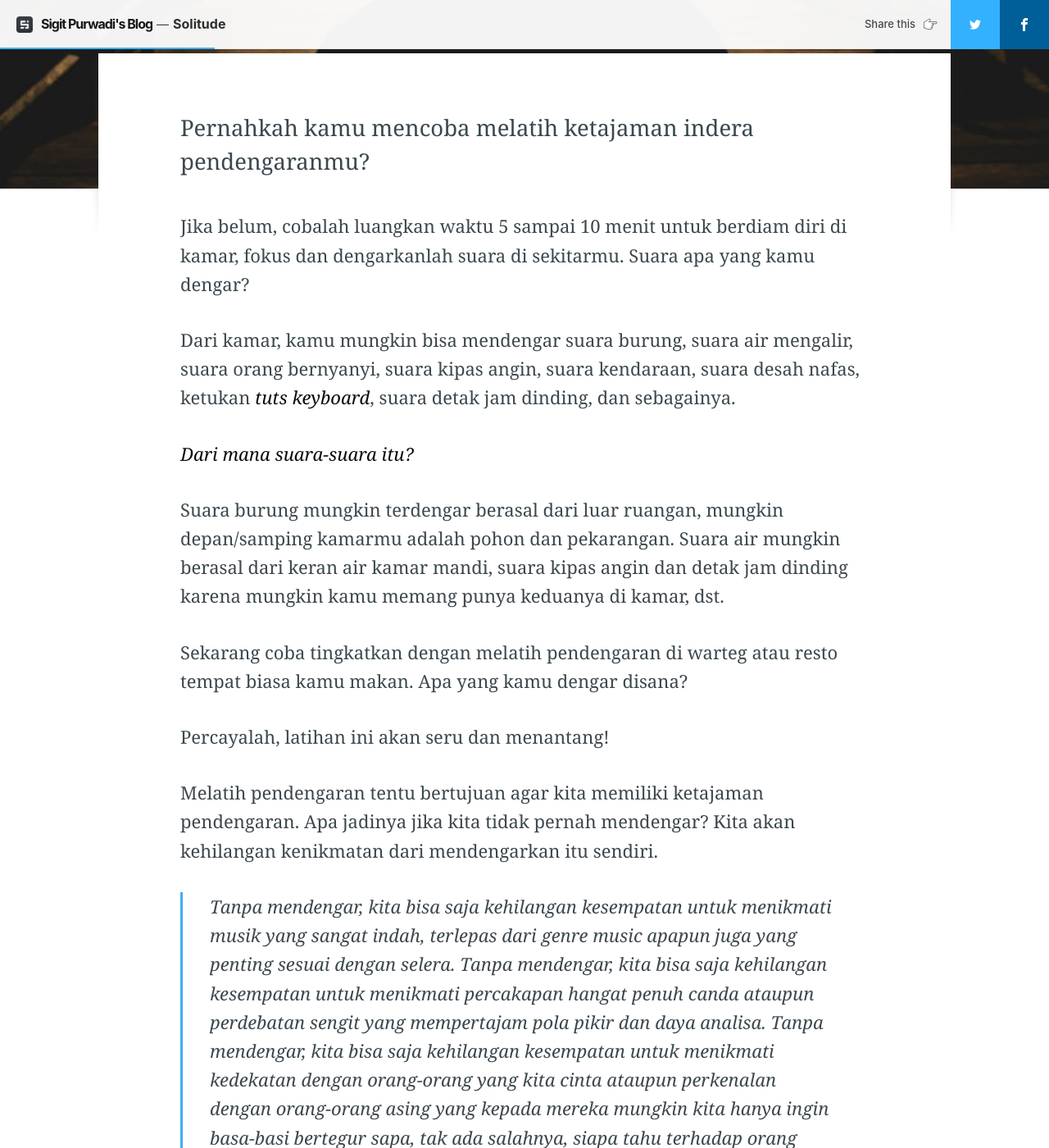
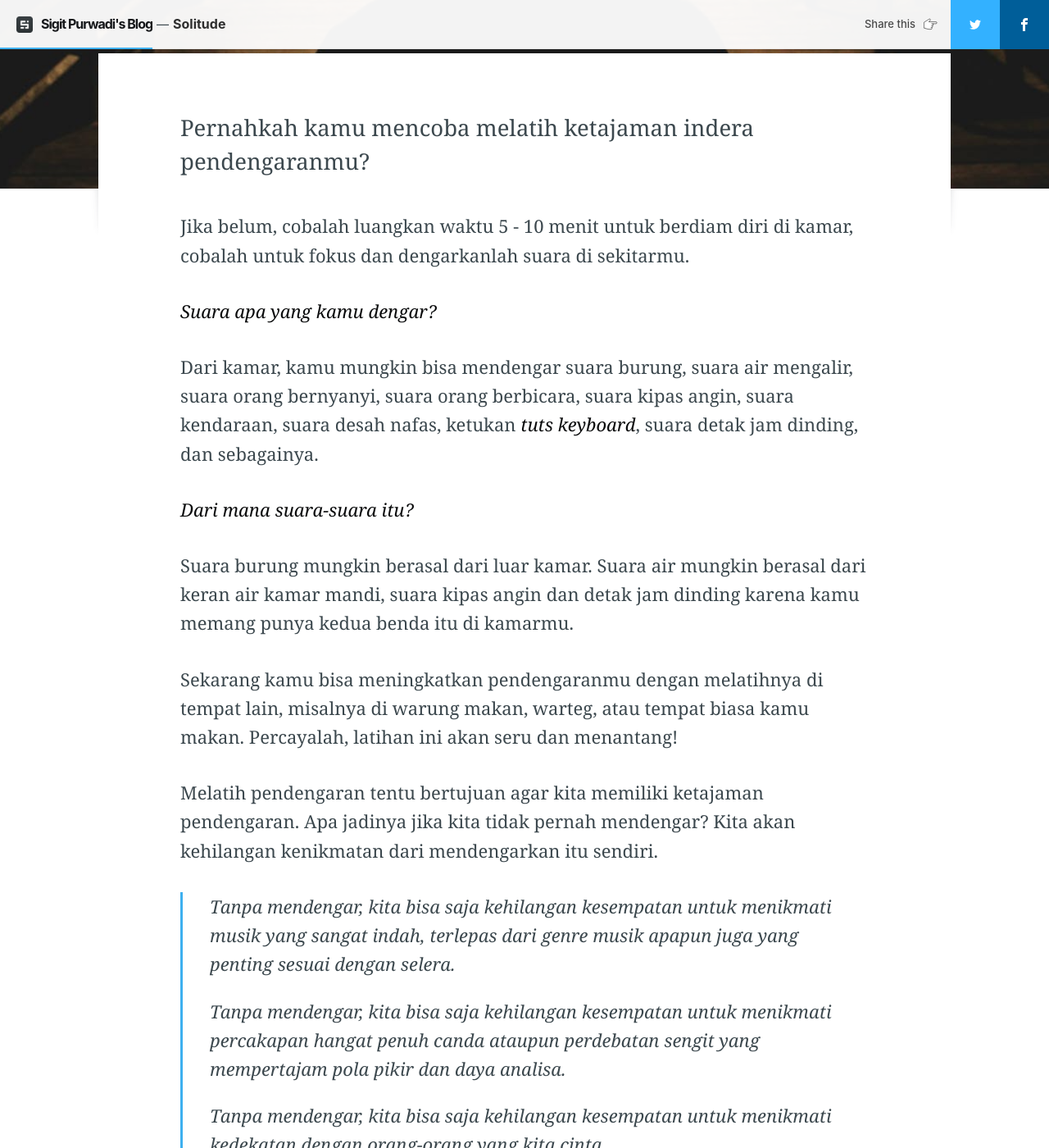
Before and after one commit to spurwadi2/v2, a Jekyll site: the page built from _posts/2018-08-01-solitude.md, in a window 1280 px wide and 1400 px high, scrolled down 832 px. Shown: the whole window at 82% size. Built offline with Jekyll 4.4.1, drawn with Linux system fonts in a browser that asks for light colours; nearby versions of some CDN libraries; comment, search, counter and statistics services are not loaded; some of the changed text lies outside the part shown.

Commit message:
fixing typo and formating

```diff
--- a/_posts/#2012-09-01-a-full-and-comprehensive-style-test.html
+++ b/_posts/#2012-09-01-a-full-and-comprehensive-style-test.html
@@ -1,7 +1,7 @@
 ---
 layout: post
 current: post
-cover: assets/images/bear.jpg
+cover: assets/images/blog-cover.jpg
 navigation: True
 title: A Full and Comprehensive Style Test
 date: 2012-09-01 10:00:00
--- a/_posts/#2017-07-27-advanced-markdown.html
+++ b/_posts/#2017-07-27-advanced-markdown.html
@@ -1,7 +1,7 @@
 ---
 layout: post
 current: post
-cover:  assets/images/advanced.jpg
+cover:  assets/images/blog-cover.jpg
 navigation: True
 title: Advanced Markdown tips
 date: 2017-07-27 05:00:00
--- a/_posts/2018-08-01-solitude.md
+++ b/_posts/2018-08-01-solitude.md
@@ -14,23 +14,33 @@
 
 Pernahkah kamu mencoba melatih ketajaman indera pendengaranmu?
 
-Jika belum, cobalah luangkan waktu 5 sampai 10 menit untuk berdiam diri di kamar, fokus dan dengarkanlah suara di sekitarmu. Suara apa yang kamu dengar?
+Jika belum, cobalah luangkan waktu 5 - 10 menit untuk berdiam diri di kamar, cobalah untuk fokus dan dengarkanlah suara di sekitarmu.
 
-Dari kamar, kamu mungkin bisa mendengar suara burung, suara air mengalir, suara orang bernyanyi, suara kipas angin, suara kendaraan, suara desah nafas, ketukan *tuts keyboard*, suara detak jam dinding, dan sebagainya.
+*Suara apa yang kamu dengar?*
+
+Dari kamar, kamu mungkin bisa mendengar suara burung, suara air mengalir, suara orang bernyanyi, suara orang berbicara, suara kipas angin, suara kendaraan, suara desah nafas, ketukan *tuts keyboard*, suara detak jam dinding, dan sebagainya.
 
 *Dari mana suara-suara itu?*
 
-Suara burung mungkin terdengar berasal dari luar ruangan, mungkin depan/samping kamarmu adalah pohon dan pekarangan. Suara air mungkin berasal dari keran air kamar mandi, suara kipas angin dan detak jam dinding karena mungkin kamu memang punya keduanya di kamar, dst.
+Suara burung mungkin berasal dari luar kamar. Suara air mungkin berasal dari keran air kamar mandi, suara kipas angin dan detak jam dinding karena kamu memang punya kedua benda itu di kamarmu.
 
-Sekarang coba tingkatkan dengan melatih pendengaran di warteg atau resto tempat biasa kamu makan. Apa yang kamu dengar disana?
-
-Percayalah, latihan ini akan seru dan menantang!
+Sekarang kamu bisa meningkatkan pendengaranmu dengan melatihnya di tempat lain, misalnya di warung makan, warteg, atau tempat biasa kamu makan. Percayalah, latihan ini akan seru dan menantang!
 
 Melatih pendengaran tentu bertujuan agar kita memiliki ketajaman pendengaran. Apa jadinya jika kita tidak pernah mendengar? Kita akan kehilangan kenikmatan dari mendengarkan itu sendiri.
 
-> Tanpa mendengar, kita bisa saja kehilangan kesempatan untuk menikmati musik yang sangat indah, terlepas dari genre music apapun juga yang penting sesuai dengan selera. Tanpa mendengar, kita bisa saja kehilangan kesempatan untuk menikmati percakapan hangat penuh canda ataupun perdebatan sengit yang mempertajam pola pikir dan daya analisa. Tanpa mendengar, kita bisa saja kehilangan kesempatan untuk menikmati kedekatan dengan orang-orang yang kita cinta ataupun perkenalan dengan orang-orang asing yang kepada mereka mungkin kita hanya ingin basa-basi bertegur sapa, tak ada salahnya, siapa tahu terhadap orang asing itu ada hal bermakna yang akan kita dengar nantinya. Tanpa mendengar, kita bisa saja kehilangan kesempatan untuk menikmati suara alam yang tercipta sebagai maha karya Sang Pencipta.
+> Tanpa mendengar, kita bisa saja kehilangan kesempatan untuk menikmati musik yang sangat indah, terlepas dari genre musik apapun juga yang penting sesuai dengan selera.
+>
+> Tanpa mendengar, kita bisa saja kehilangan kesempatan untuk menikmati percakapan hangat penuh canda ataupun perdebatan sengit yang mempertajam pola pikir dan daya analisa.
+>
+> Tanpa mendengar, kita bisa saja kehilangan kesempatan untuk menikmati kedekatan dengan orang-orang yang kita cinta.
+>
+> Tanpa mendengar, kita bisa saja kehilangan kesempatan untuk menikmati suara alam yang tercipta sebagai maha karya Sang Pencipta.
 
-Bicara tentang melatih pendengaran dengan wajib diam, apakah artinya semata tanpa berbicara? Tentu saja tidak. Kita juga membutuhkan konsentrasi dan fokus pada hal-hal yang terkait dengan mendengar suara disekitar kita tadi.
+Percayalah, ada banyak kerugian jika kita tidak mendengarkan. Mohon maaf, saya sedang tidak membicarakan orang yang mengalami masalah dengan pendengaran/telinga.
+
+<div style="width:100%;height:0;padding-bottom:71%;position:relative;"><iframe src="https://giphy.com/embed/fjxufvV9utYJ9d5fYX" width="100%" height="100%" style="position:absolute" frameBorder="0" class="giphy-embed" allowFullScreen></iframe></div><p><a href="https://giphy.com/gifs/girl-flowers-spring-fjxufvV9utYJ9d5fYX">via GIPHY</a></p>
+
+Bicara tentang melatih pendengaran dengan wajib diam, apakah artinya semata-mata tanpa berbicara? Tentu saja tidak. Kita juga membutuhkan konsentrasi dan fokus pada hal-hal yang terkait dengan mendengar suara disekitar kita tadi.
 
 Kita akan kesulitan untuk mendengar jika pikiran kita tidak tenang apalagi jika pikiran kita "jalan-jalan".
 
@@ -44,24 +54,31 @@
 
 Kalo di Indonesia-kan secara sederhana artinya adalah keadaaan menyendiri/sendirian tapi tidak merasa kesepian/sendirian. Namun justru menghantarkan kita kepada kesadaran diri dan mawas diri.
 
-Sepintas orang yang berdiam diri (*solitude*) akan terlihat seperti sendirian/kesepian (*lonely*).
+Sepintas orang yang berdiam diri (*solitude*) akan terlihat seperti sendirian/kesepian (*loneliness*). Padahal keduanya sebenarnya sedikit berbeda.
 
-Bedanya, *solitude* adalah *positive state* karena kita memilih untuk tenang dan mengisi waktu dibatin kita dengan nilai-nilai yang positif yang memulihkan jiwa dan tubuh kita.
+Bedanya, **solitude** adalah **positive state** karena kita memilih untuk tenang dan mengisi waktu dibatin kita dengan nilai-nilai yang positif yang memulihkan jiwa dan tubuh kita.
+Sedangkan **loneliness** adalah **negative state**, kita merasa nelangsa, sepi dan kosong. Pada akhirnya kekosongan itu merusak jiwa dan tubuh kita.
 
-Sedangkan *loneliness* adalah *negative state*, kita merasa nelangsa, sepi dan kosong. Pada akhirnya kekosongan itu merusak jiwa dan tubuh kita.
+Walaupun, cenderungnya orang yang berdiam diri di tengah keramaian akan merasakan kesepian, tetapi orang yang sedang dalam posisi *solitude* tidaklah demikian.
 
-Walaupun, cenderungnya orang yang berdiam diri di tengah keramaian akan merasakan kesepian, iya kan? Nah, orang yang sedang dalam posisi *solitude* tidaklah demikian.
+> Loneliness is being alone — and not liking it. **It’s a feeling**.
+>
+> Solitude is being alone — and content. **It’s a choice**.
 
-Sejatinya yang harus terjadi ketika kita berdiam diri (*solitude*) bukanlah kesepian, tetapi menyadari tentang dua hal.
+Hal di atas membawa kita pada suatu paradoks yang menarik, **jika kita dapat menguasai kesendirian, kita tidak akan merasa kesepian.** [^2]
 
-Pertama, mendengar suara kita sendiri dan kedua mendengar ada suara lain, ada orang lain, ada oknum lain yang selalu memperhatikan yaitu Sang Pencipta kita.
+Sejatinya yang harus terjadi ketika kita berdiam diri (*solitude*) bukanlah kesepian, tetapi menyadari tentang dua hal. *Pertama*, mendengar suara kita sendiri dan *kedua* mendengar ada suara lain, ada orang lain, ada oknum lain yang selalu memperhatikan yaitu Sang Pencipta kita.
 
-Aku tidak sedang menyangkal, sebagai manusia kita pasti pernah mengalami kesepian. Mereka yang masih jomblo seringkali galau karena kesepian. Namun mereka yang sudah menikah pun masih merasakan kesepian.
+Saya sendiri tidak sedang menyangkal, sebagai manusia kita pasti pernah mengalami kesepian. Mereka yang masih jomblo seringkali galau karena kesepian. Namun mereka yang sudah menikah pun masih merasakan kesepian.
 
-Artinya, sadar atau tidak sadar, ada ruang khusus dalam hati kita yang memang kosong sehingga ada kalanya kita mengalami kesepian. Dan ruang itu hanya bisa diisi oleh Sang Pencipta itu sendiri.
+Artinya, sadar atau tidak sadar, ada ruang khusus dalam hati kita yang memang kosong sehingga ada kalanya kita mengalami kesepian. Dan ruang itu hanya bisa diisi oleh ruh Sang Pencipta itu sendiri.
+
+<div style="width:100%;height:0;padding-bottom:75%;position:relative;"><iframe src="https://giphy.com/embed/xT8qAYxFUzxixwKLQY" width="100%" height="100%" style="position:absolute" frameBorder="0" class="giphy-embed" allowFullScreen></iframe></div><p><a href="https://giphy.com/gifs/water-reflection-wylie-hays-xT8qAYxFUzxixwKLQY">via GIPHY</a></p>
 
 Percayalah, pada kenyataannya, kita tidak pernah sendirian.
 
 -----
 
 [^1]: [What Is Solitude?](https://www.psychologytoday.com/us/articles/200307/what-is-solitude)
+
+[^2]: [How to be alone: the difference between loneliness and solitude](https://www.jotform.com/blog/loneliness-vs-solitude/)
```
Also changed, not shown: _posts/2016-09-12-kencingi-sumur-zamzam.md (+2 -2 lines), 1 other file.
